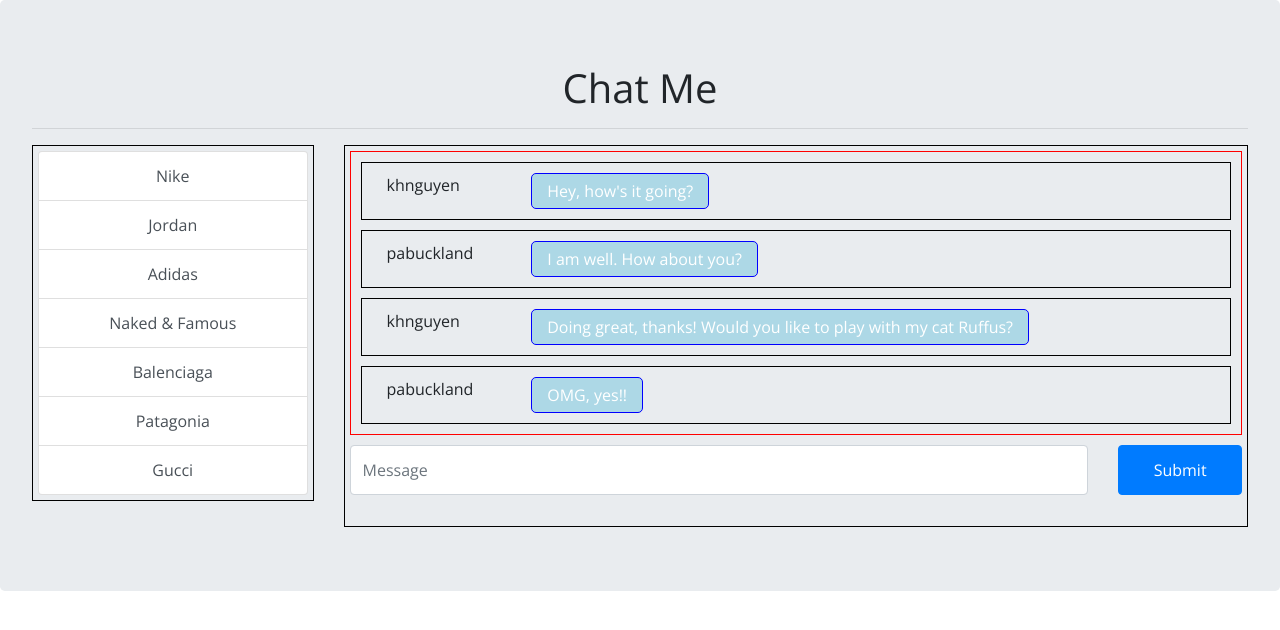
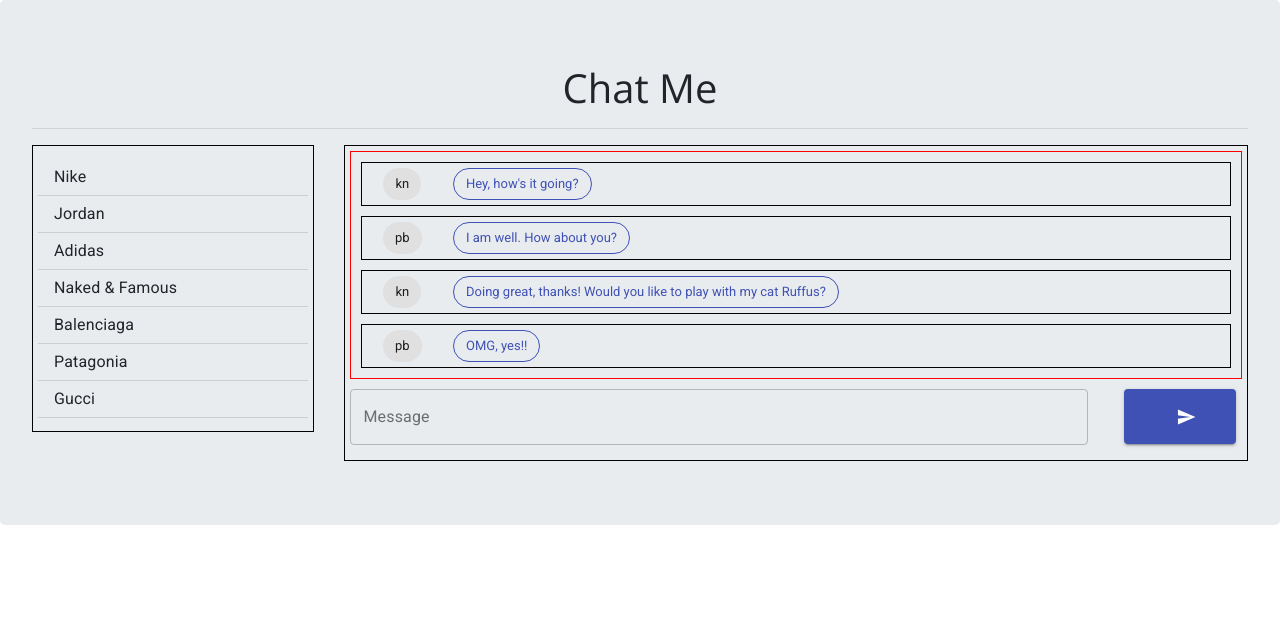
Before and after one commit to khnguyen94/chat_me, a React (Create React App) app: page / in a window 1280 px wide. Shown: the top 630 px of the page. Built offline with nearby package versions, Linux system fonts and the light colour scheme; what sendbird would draw is missing.

Commit message:
switched formatting and ui components to material UI

```diff
--- a/package.json
+++ b/package.json
@@ -4,6 +4,7 @@
   "private": true,
   "dependencies": {
     "@material-ui/core": "^4.9.7",
+    "@material-ui/icons": "^4.9.1",
     "@testing-library/jest-dom": "^4.2.4",
     "@testing-library/react": "^9.5.0",
     "@testing-library/user-event": "^7.2.1",
--- a/public/index.html
+++ b/public/index.html
@@ -31,6 +31,9 @@
     <!-- Google Font (Roboto) -->
     <link rel="stylesheet" href="https://fonts.googleapis.com/css?family=Roboto:300,400,500,700&display=swap" />
 
+    <!-- Google Font (Material Icons) -->
+    <link rel="stylesheet" href="https://fonts.googleapis.com/icon?family=Material+Icons" />
+
     <title>Chat Me</title>
   </head>
 
--- a/src/Components/MessageList/MessageList.css
+++ b/src/Components/MessageList/MessageList.css
@@ -5,6 +5,7 @@
 .message {
     border: 1px solid black;
     margin: 10px;
+    padding: 5px;
     display: flex;
 }
 
@@ -13,13 +14,9 @@
     margin: 10px;
 }
 
-.sender-text {
-    border: 1px solid blue;
-    background: lightblue;
+.message-text {
     color: white;
     border-radius: 5px;
-    margin: 10px;
-    padding: 5px;
     padding-left: 15px;
     padding-right: 15px;
     clear: both;
--- a/src/Components/MessageList/MessageList.js
+++ b/src/Components/MessageList/MessageList.js
@@ -4,22 +4,28 @@
 
 import Row from "react-bootstrap/Row";
 import Col from "react-bootstrap/Col";
+import Avatar from "@material-ui/core/Avatar";
+import { Chip } from "@material-ui/core";
 
 const sample_messages = [
   {
     senderID: "khnguyen",
+    senderABV: "kn",
     text: "Hey, how's it going?"
   },
   {
     senderID: "pabuckland",
+    senderABV: "pb",
     text: "I am well. How about you?"
   },
   {
     senderID: "khnguyen",
+    senderABV: "kn",
     text: "Doing great, thanks! Would you like to play with my cat Ruffus?"
   },
   {
     senderID: "pabuckland",
+    senderABV: "pb",
     text: "OMG, yes!!"
   }
 ];
@@ -28,12 +34,12 @@
   let renderMessages = sample_messages.map((message, index) => {
     return (
       <div key={index} className="message">
-        <Col md={2} sm={12}>
-          <div className="sender-ID">{message.senderID}</div>
+        <Col md={1} sm={12} className="sender-chip-col">
+          <Chip className="sender-chip" label={message.senderABV} />
         </Col>
 
-        <Col md={10} sm={12}>
-          <div className="sender-text">{message.text}</div>
+        <Col md={11} sm={12} className="message-col">
+          <Chip className="message-text" label={message.text} variant="outlined" color="primary"/>
         </Col>
       </div>
     );
--- a/src/Components/SendMessageForm/SendMessageForm.css
+++ b/src/Components/SendMessageForm/SendMessageForm.css
@@ -7,15 +7,12 @@
 }
 
 #message-text {
-    height: 50px;
-    width: 100%;
-    margin: auto;
-}∂
+}
 
 #submit-button-col {
 }
 
 #submit-button {
-    height: 50px;
-    width: 100%;
+    height: 55px;
+    width: 90%;
 }
--- a/src/Components/SendMessageForm/SendMessageForm.js
+++ b/src/Components/SendMessageForm/SendMessageForm.js
@@ -1,27 +1,50 @@
 import React from "react";
 import "./SendMessageForm.css";
 
-import Row from 'react-bootstrap/Row';
-import Col from 'react-bootstrap/Col';
+import { makeStyles } from "@material-ui/core/styles";
+import Row from "react-bootstrap/Row";
+import Col from "react-bootstrap/Col";
 import Form from "react-bootstrap/Form";
-import Button from "react-bootstrap/Button";
+import {
+  TextField,
+  FormControl,
+  InputLabel,
+  OutlinedInput,
+  InputAdornment
+} from "@material-ui/core";
+import { Button } from "@material-ui/core";
+import Icon from "@material-ui/core/Icon";
 
 function SendMessageFormRender() {
+  const [values, setValues] = React.useState({
+    message: ""
+  });
+
+  const handleChange = prop => event => {
+    setValues({ ...values, [prop]: event.target.value });
+  };
+
   return (
     <div className="send-message-form">
       <Row className="new-message-row">
         <Col md={10} sm={12} id="message-text-col">
-          <Form>
-            <Form.Group controlId="message-text">
-            <Form.Control type="text" placeholder="Message" />
-            </Form.Group>
-          </Form>
+          <form className={""} noValidate autoComplete="off">
+            <TextField
+              fullWidth
+              id="message-text"
+              label="Message"
+              variant="outlined"
+            />
+          </form>
         </Col>
 
         <Col md={2} sm={12} id="submit-button-col">
-          <Button variant="primary" type="submit" id="submit-button">
-            Submit
-          </Button>
+          <Button
+            id="submit-button"
+            variant="contained"
+            color="primary"
+            endIcon={<Icon>send</Icon>}
+          ></Button>
         </Col>
       </Row>
     </div>
--- a/src/Components/TopicsList/TopicsList.js
+++ b/src/Components/TopicsList/TopicsList.js
@@ -4,7 +4,7 @@
 import Row from "react-bootstrap/Row";
 import Col from "react-bootstrap/Col";
 import Tab from "react-bootstrap/Tab";
-import ListGroup from "react-bootstrap/ListGroup";
+import { MenuList, MenuItem, Divider } from "@material-ui/core";
 
 const sample_topics = [
   {
@@ -38,11 +38,13 @@
 ];
 
 function TopicsListRender() {
-
   let renderTopicsList = sample_topics.map((topic, index) => {
-    return(
-      <ListGroup.Item action href={""}>{topic.topicName}</ListGroup.Item>
-    )
+    return (
+      <div>
+        <MenuItem>{topic.topicName}</MenuItem>
+        <Divider />
+      </div>
+    );
   });
 
   return (
@@ -50,9 +52,7 @@
       <Tab.Container id="room-list" defaultActiveKey="#link1">
         <Row>
           <Col>
-            <ListGroup>
-              {renderTopicsList}
-            </ListGroup>
+            <MenuList>{renderTopicsList}</MenuList>
           </Col>
         </Row>
       </Tab.Container>
```
Also changed, not shown: 1 other file (tests, documents, lock files or other folders).
